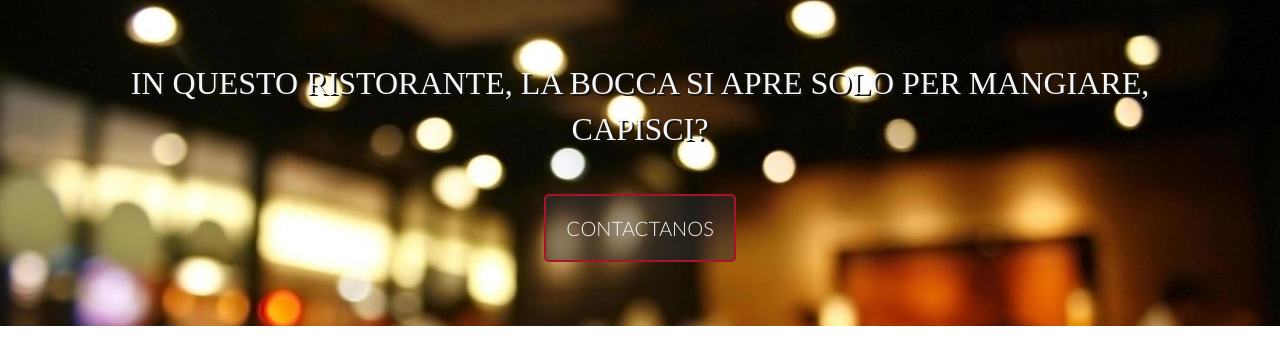
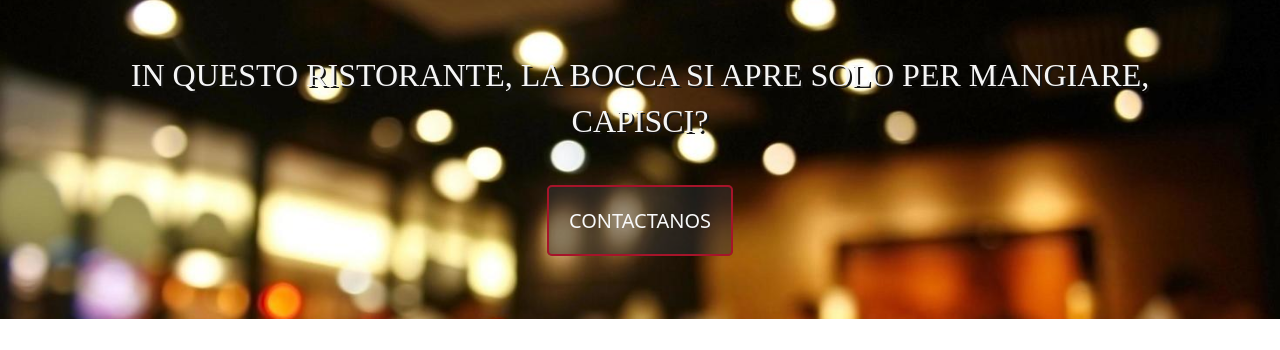
Before and after one commit to katerina-miranda/EntregaFinal-Babasonicos, a plain HTML site: page index.html in a window 1280 px wide. Shown: the part 297-647 px from the top of the page. Drawn offline with nearby package versions, Linux system fonts and the light colour scheme.

Commit message:
agregue bootstrap

```diff
--- a/index.html
+++ b/index.html
@@ -9,6 +9,8 @@
   <link rel="preconnect" href="https://fonts.googleapis.com">
   <link rel="preconnect" href="https://fonts.gstatic.com" crossorigin>
   <link href="https://fonts.googleapis.com/css2?family=Lato:wght@300&display=swap" rel="stylesheet">
+  <!-- BOOTSTRAP -->
+  <link href="https://cdn.jsdelivr.net/npm/bootstrap@5.2.0-beta1/dist/css/bootstrap.min.css" rel="stylesheet" integrity="sha384-0evHe/X+R7YkIZDRvuzKMRqM+OrBnVFBL6DOitfPri4tjfHxaWutUpFmBp4vmVor" crossorigin="anonymous">
   <!-- CSS -->
   <link rel="stylesheet" type="text/css" href="./style.css">
   <title>Cincinnati Pizza - Restaurant Italiano</title>
```
Also changed, not shown: paginas/carta.html (+2 -0 lines), paginas/contacto.html (+2 -0 lines), paginas/galeria.html (+2 -0 lines), paginas/ubicacion.html (+2 -0 lines).
